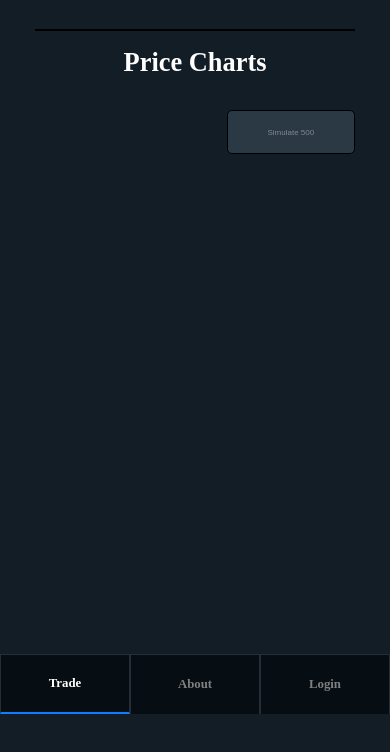
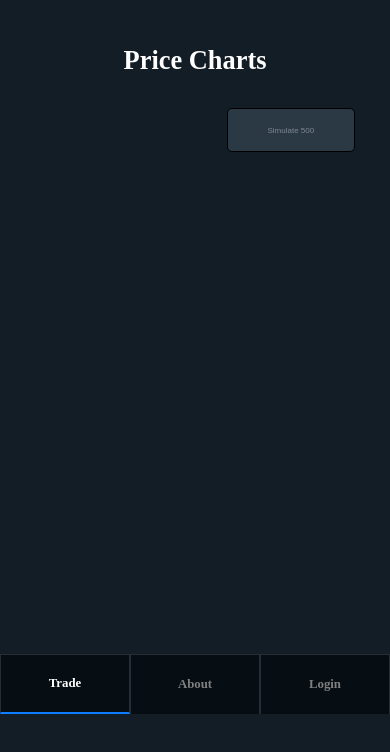
Before and after one commit to pamo18/pamocoin.pamo18.me, a React app: page / in a window 390 px wide. Shown: the part 130-882 px from the top of the page. Built offline with nearby package versions, Linux system fonts and the light colour scheme; no server answers.

Commit message:
Removed border

```diff
--- a/src/components/app/App.css
+++ b/src/components/app/App.css
@@ -637,7 +637,6 @@ table.results td {
     }
 
     .double-column {
-        border-top: 2px solid black;
         padding-top: 1rem;
         padding-left: 0;
         padding-right: 0;
```
